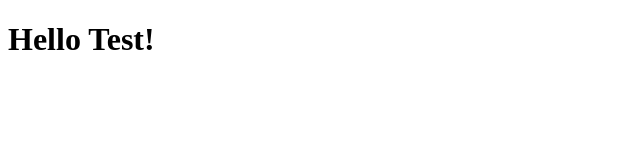
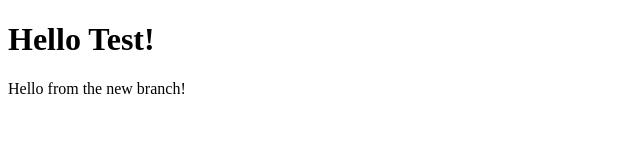
Before and after one commit to vladbesson/some-test-repo, a plain HTML site: page index.html in a window 1280 px wide. Shown: the whole page, without its empty margins (0-640 px from the left). Drawn offline with Linux system fonts and the light colour scheme.

Commit message:
My new test commit

```diff
--- a/index.html
+++ b/index.html
@@ -8,5 +8,7 @@
   </head>
   <body>
     <h1>Hello Test!</h1>
+
+    <p>Hello from the new branch!</p>
   </body>
 </html>
```
